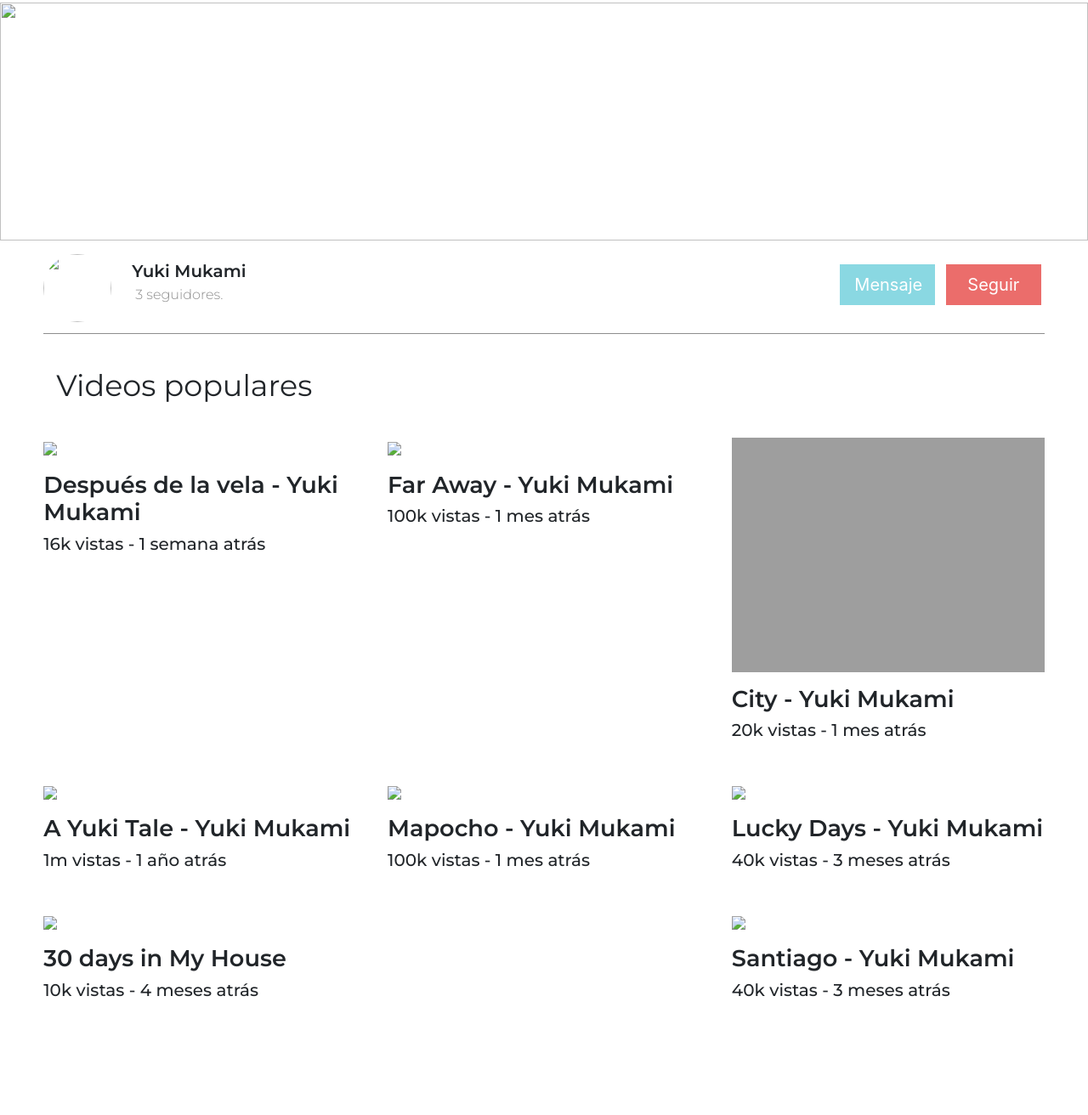
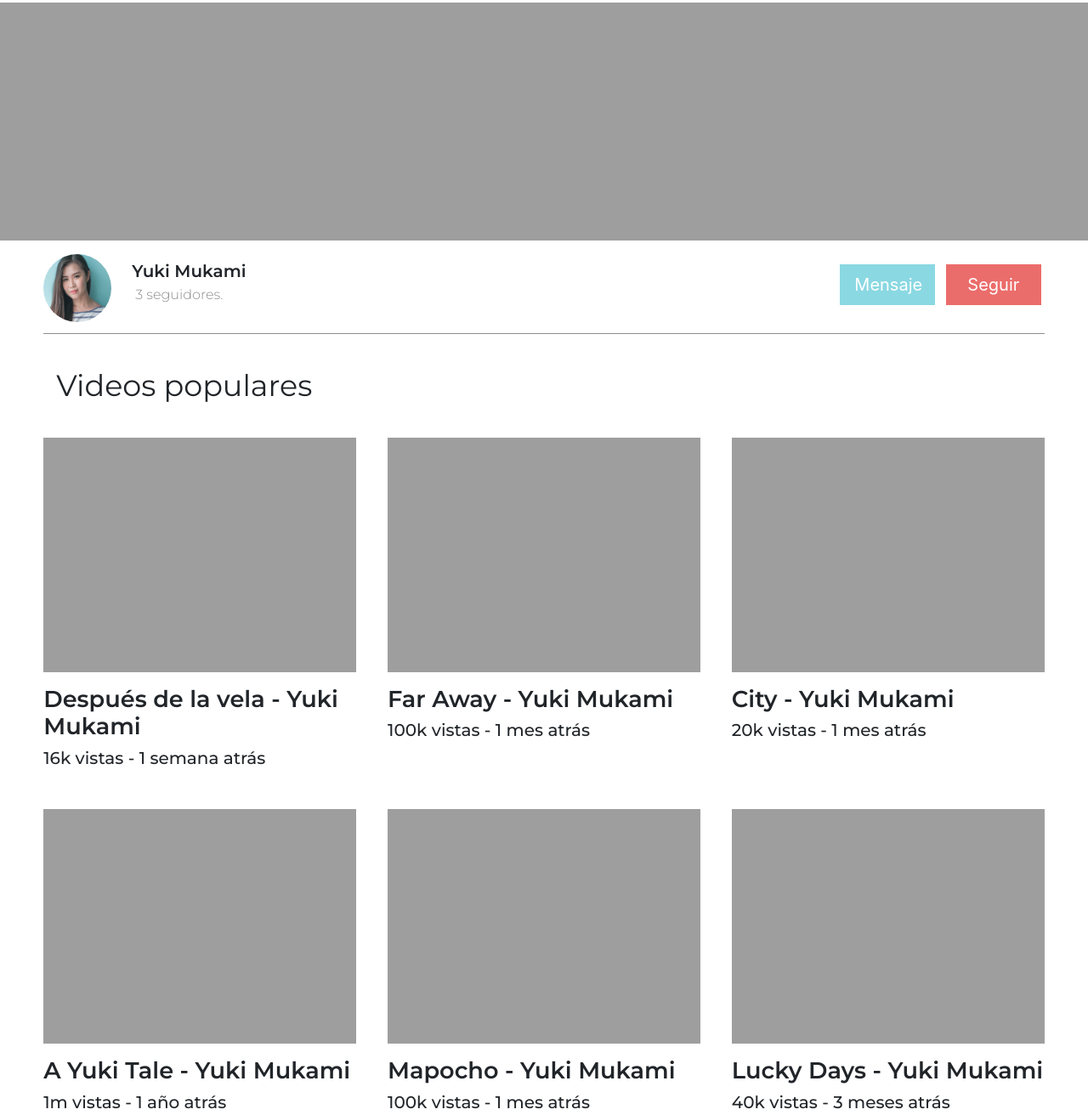
Before and after one commit to Filos0/desafio_rigeo_art, a plain HTML site: page index.html in a window 1280 px wide. Shown: the part 98-1410 px from the top of the page at 85% size. Before the commit the page ends 1371 px from the top, so only its background shows below. Drawn offline with nearby package versions, Linux system fonts and the light colour scheme; the site is published under a folder, as on GitHub Pages, so addresses that start at the root find nothing.

Commit message:
fixing image url

```diff
--- a/index.html
+++ b/index.html
@@ -56,14 +56,14 @@
     <!---------------------------------- Header ------------------------->
     <header class="header__container">
         <div class="header__container-image">
-            <img src="/assets/images/image-banner.png" class="header__container-banner"></img>
+            <img src="./assets/images/image-banner.png" class="header__container-banner"></img>
         </div>
     </header>
 
     <!-------------------------------- Hero-section ------------------------->
     <main class="main__container">
         <div class="main__container-profile d-flex">
-            <img src="/assets/images/profile-image.png" class="main__container-image rounded-circle"></img>
+            <img src="./assets/images/profile-image.png" class="main__container-image rounded-circle"></img>
 
             <div class="main__container-text mt-3 ms-4">
                 <h3 class="main__container-name mb-1">Yuki Mukami</h3>
@@ -86,14 +86,14 @@
             <div class="article__container-images row">
                 <div class="article__images">
                     <div class="article__img col-lg-3 col-md-6 col-sm-12 ">
-                        <img src="/assets/images/image-1.png">
+                        <img src="./assets/images/image-1.png">
                         <h2>Después de la vela - Yuki Mukami</h2>
                         <h5>16k vistas - 1 semana atrás</h5>
                     </div>
                 </div>
                 <div class="article__images">
                     <div class="article__img col-lg-3 col-md-6 col-sm-12 ">
-                        <img src="/assets/images/image-2.png">
+                        <img src="./assets/images/image-2.png">
                         <h2>Far Away - Yuki Mukami</h2>
                         <h5>100k vistas - 1 mes atrás</h5>
                     </div>
@@ -107,35 +107,35 @@
                 </div>
                 <div class="article__images">
                     <div class="article__img col-lg-3 col-md-6 col-sm-12 ">
-                        <img src="/assets/images/image-4.png">
+                        <img src="./assets/images/image-4.png">
                         <h2>A Yuki Tale - Yuki Mukami</h2>
                         <h5>1m vistas - 1 año atrás</h5>
                     </div>
                 </div>
                 <div class="article__images">
                     <div class="article__img col-lg-3 col-md-6 col-sm-12 ">
-                        <img src="/assets/images/image-5.png">
+                        <img src="./assets/images/image-5.png">
                         <h2>Mapocho - Yuki Mukami</h2>
                         <h5>100k vistas - 1 mes atrás</h5>
                     </div>
                 </div>
                 <div class="article__images">
                     <div class="article__img col-lg-3 col-md-6 col-sm-12 ">
-                        <img src="/assets/images/image-6.png">
+                        <img src="./assets/images/image-6.png">
                         <h2>Lucky Days - Yuki Mukami</h2>
                         <h5>40k vistas - 3 meses atrás</h5>
                     </div>
                 </div>
                 <div class="article__images">
                     <div class="article__img col-lg-3 col-md-6 col-sm-12 ">
-                        <img src="/assets/images/image-7.png">
+                        <img src="./assets/images/image-7.png">
                         <h2>30 days in My House</h2>
                         <h5>10k vistas - 4 meses atrás</h5>
                     </div>
                 </div>
                 <div class="article__images">
                     <div class="article__img col-lg-3 col-md-6 col-sm-12 ">
-                        <img src="/assets/images/image-8.png">
+                        <img src="./assets/images/image-8.png">
                         <h2>Santiago - Yuki Mukami</h3>
                             <h5>40k vistas - 3 meses atrás</h5>
                             <br>
```
